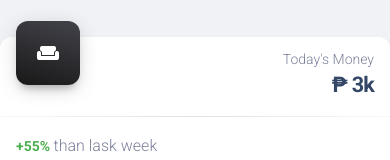
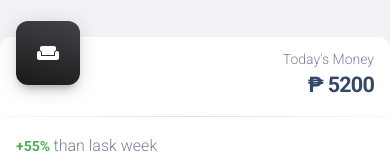
Before and after one commit to raikiri24/accr8-project, a React (Create React App) app: page / in a window 390 px wide. Shown: the part 150-310 px from the top of the page. Built offline with nearby package versions, Linux system fonts and the light colour scheme.

Commit message:
Double price in day error fixed

```diff
--- a/package.json
+++ b/package.json
@@ -2,7 +2,7 @@
   "name": "accr8-ecom-website",
   "version": "0.1.0",
   "private": true,
-  "homepage": "https://raikiri24.github.io/accr8-project/",
+  "homepage": "https://raikiri24.github.io/accr8-project",
   "dependencies": {
     "@testing-library/jest-dom": "^5.16.4",
     "@testing-library/react": "^13.2.0",
--- a/src/App.js
+++ b/src/App.js
@@ -11,7 +11,7 @@ import { SalesForDay } from "./components/SalesForDay/SalesForDay";
 import "./stylesheets/custom_css.css";
 import { Sidebar } from "./components/SideBar/Sidebar";
 import { Topbar } from "./components/Topbar/Topbar";
-import { NonRelated } from "./components/non-related/NonRelated";
+import { NonRelated } from "./components/NonRelated/NonRelated";
 import { Footer } from "./components/Footer/Footer";
 function App() {
   return (
@@ -20,6 +20,7 @@ function App() {
 
       <main className="main-content position-relative max-height-vh-100 h-100 border-radius-lg ">
         <Topbar />
+        <div className="scroll">
           <div className="nonrelated">
             <NonRelated />
           </div>
@@ -34,6 +35,7 @@ function App() {
             <SalesForMonth />
             <SalesForDay />
           </div>
+        </div>
         <Footer />
       </main>
     </>
--- a/src/components/non-related/NonRelated.jsx
+++ b/src/components/NonRelated/NonRelated.jsx
@@ -20,9 +20,25 @@ function visitorsCustomer() {
   });
   return visitor_counter;
 }
+
+function getAllSales() {
+  const salesTemp = EcommerceData.sold_products.map((all_sales) => {
+    all_sales.sales = 0;
+
+    return all_sales;
+  });
+  let sales = 0;
+  salesTemp.map((tempSales) => {
+    sales += tempSales.product.quantity * tempSales.product.product_price;
+  });
+
+  return sales;
+}
+
 export function NonRelated() {
   const [visitors] = useState(webVisitors());
   const [clients] = useState(visitorsCustomer());
+  const [allSales] = useState(getAllSales());
   return (
     <div className="row mt-6 mb-5 non-related">
       <div className="col-xl-3 col-sm-6 mb-xl-0 mb-4">
@@ -33,7 +49,10 @@ export function NonRelated() {
             </div>
             <div className="text-end pt-1">
               <p className="text-sm mb-0 text-capitalize">Today's Money</p>
-              <h4 className="mb-0"> {"\u20b1"} 3k</h4>
+              <h4 className="mb-0">
+                {" "}
+                {"\u20b1"} {allSales}
+              </h4>
             </div>
           </div>
           <hr className="dark horizontal my-0" />
--- a/src/components/SalesForDay/SalesForDay.jsx
+++ b/src/components/SalesForDay/SalesForDay.jsx
@@ -63,16 +63,14 @@ function getFiveDaysSalesFromNow() {
           JSON.stringify(sale.date_sold) ===
           JSON.stringify(sold_product.date_sold)
         ) {
-          salesPerDay.map((saleforday) => {
           //salesArr.push(saleforday);
           if (
             JSON.stringify(sale.date_sold) ===
-              JSON.stringify(saleforday.date_sold)
+            JSON.stringify(sold_product.date_sold)
           ) {
-              saleforday.sales_per_day +=
+            sold_product.sales_per_day +=
               sale.product.quantity * sale.product.product_price;
           }
-          });
         }
       }
     });
--- a/src/components/SalesForMonth/SalesForMonth.jsx
+++ b/src/components/SalesForMonth/SalesForMonth.jsx
@@ -17,8 +17,18 @@ const monthsArr = [
   "December",
 ];
 
+function getAllSales() {
+  ECommerceData.sold_products.map((soldproducts) => {
+    soldproducts.sales_for_month = 0;
+    soldproducts.sales_for_month =
+      soldproducts.product.quantity * soldproducts.product.product_price;
+    console.log(soldproducts);
+  });
+}
+
 function getSalesForMonth() {
   let monthsBefore = [];
+
   for (let i = 0; i < 5; i++) {
     ECommerceData.sold_products.map((productsold) => {
       const month = new Date(productsold.date_sold).getMonth();
@@ -51,12 +61,18 @@ function getFiveMonthsFromNow() {
 }
 
 function getFiveMonthsSalesFromNow() {
-  let sales = getSalesForMonth();
-
+  let sales = ECommerceData.sold_products;
+  //console.log(sales);
   const fiveMonthSalesBefore = getSalesForMonth().map((sales_for_month) => {
     sales.map((sale) => {
-      sales_for_month.sales_per_month +=
-        sale.product.quantity * sale.product.product_price;
+      if (
+        new Date(sales_for_month.date_sold).getMonth() ===
+        new Date(sale.date_sold).getMonth()
+      ) {
+        //console.log(sales_for_month.sales_per_month);
+        sales_for_month.sales_per_month +=
+          sale.product.quantity * sale.product.product_price;
+      }
     });
     return sales_for_month.sales_per_month;
   });
@@ -71,18 +87,14 @@ function getFiveMonthsSalesFromNow() {
 }
 
 export function SalesForMonth() {
-  const [fiveMonthsBeforeArr, setFiveMonthsBeforeArr] = useState(
-    getFiveMonthsFromNow()
-  );
-  const [fiveMonthsSaleBeforeArr, setFiveMonthsSaleBeforeArr] = useState(
-    getFiveMonthsSalesFromNow()
-  );
+  const [fiveMonthsBeforeArr] = useState(getFiveMonthsFromNow());
+  const [fiveMonthsSaleBeforeArr] = useState(getFiveMonthsSalesFromNow());
   // getFiveMonthsFromNow()
   const fiveMonthsBeforeArrRemovedRedundancy = [
     ...new Set(fiveMonthsBeforeArr),
   ];
   const [data, setData] = useState({ labels: [], datasets: [] });
-
+  getAllSales();
   useEffect(() => {
     setData({
       ...data,
--- a/src/components/SalesForTheCity/SalesForTheCity.jsx
+++ b/src/components/SalesForTheCity/SalesForTheCity.jsx
@@ -2,7 +2,9 @@ import React, { useState, useEffect } from "react";
 import ECommerceData from "../../ecommerce-data.json";
 import { Bar } from "react-chartjs-2";
 
-const cityThatSoldItemsObj = ECommerceData.cities.map((t) => ({
+const cityThatSoldItemsObj = ECommerceData.cities.map((t) => (
+
+  {
   city: t.city,
   moneyTaken: t.sales,
 }));
--- a/src/ecommerce-data.json
+++ b/src/ecommerce-data.json
@@ -111,7 +111,7 @@
         "quantity": 20
       },
       "city": "Pasay",
-      "date_sold": "Thu July 19 2022"
+      "date_sold": "Thu May 19 2022"
     },
     {
       "id": 6,
--- a/src/stylesheets/custom_css.css
+++ b/src/stylesheets/custom_css.css
@@ -21,3 +21,13 @@ h3 {
 .chart {
   padding: max(3ch, 1ch);
 }
+
+@media only screen and (max-width: 600px) {
+  .scroll {
+    scroll-snap-type: y mandatory;
+    overflow-y: scroll;
+  }
+  .scroll > * {
+    scroll-snap-align: start;
+  }
+}
```
Lines whose indentation alone changed are shown as unchanged.
